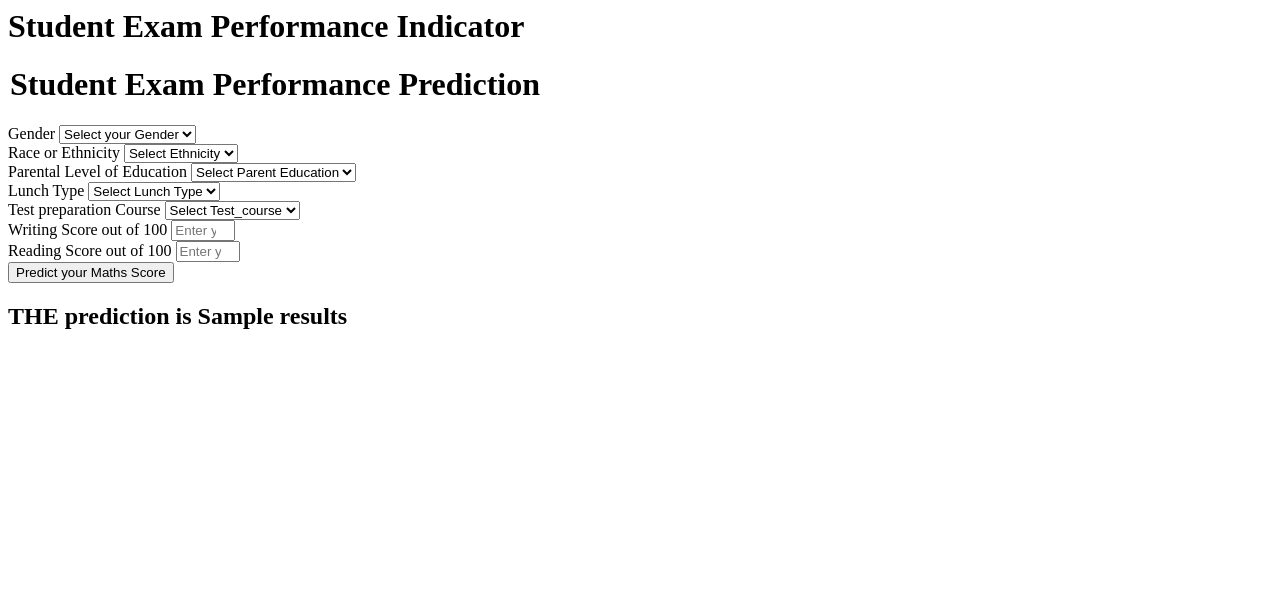
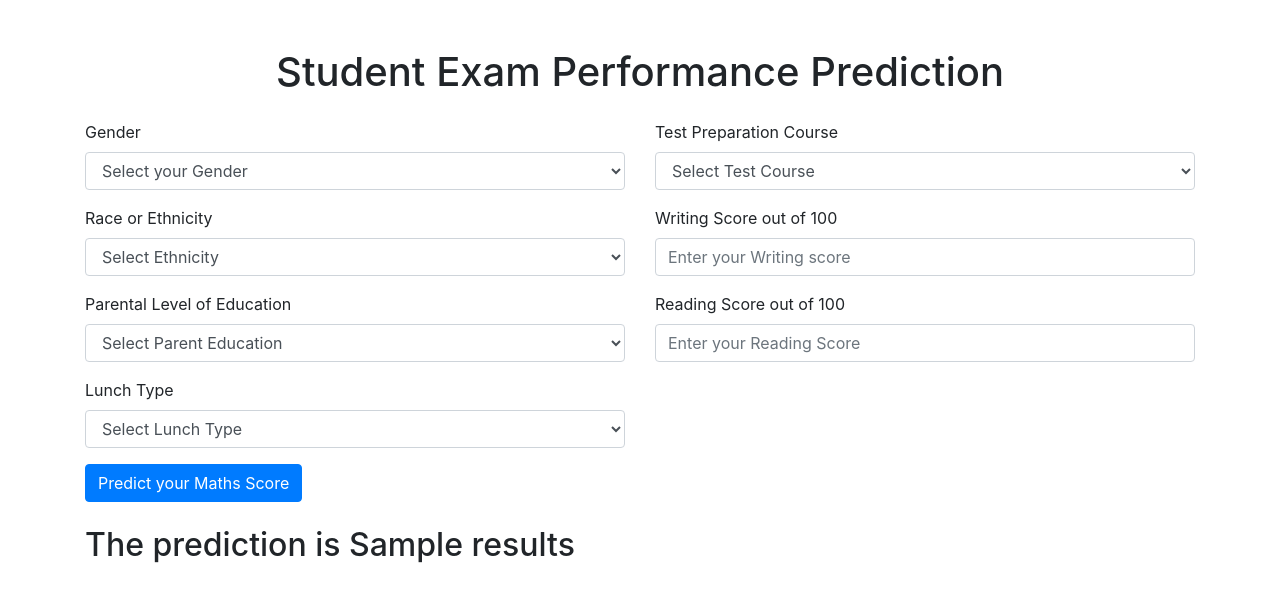
Before and after one commit to SwarnavaBanerjee24/student-performance-predictor, a Flask app: template templates/home.html in a window 1280 px wide. Shown: the top 602 px of the page. Run offline with Flask 3, Linux system fonts and the light colour scheme; the template is opened without the code that fills it: most values are stand-ins (such as "Sample title", 1, 10 or a date in 2020); some libraries are stand-ins or nearby versions.

Commit message:
Modified Templates

```diff
--- a/templates/home.html
+++ b/templates/home.html
@@ -1,111 +1,87 @@
-<html>
+<!DOCTYPE html>
+<html lang="en">
+<head>
+    <meta charset="UTF-8">
+    <title>Student Exam Performance Prediction</title>
+    <meta name="viewport" content="width=device-width, initial-scale=1">
+    <link rel="stylesheet" href="https://maxcdn.bootstrapcdn.com/bootstrap/4.5.2/css/bootstrap.min.css">
+</head>
 <body>
+    <div class="container mt-5">
         <div class="login">
-       <h1>Student Exam Performance Indicator</h1>
+            <form action="{{ url_for('predict_datapoint')}}" method="post">
+                <h1 class="text-center mb-4">Student Exam Performance Prediction</h1>
 
-       <form action="{{ url_for('predict_datapoint')}}" method="post">
-        <h1>
-            <legend>Student Exam Performance Prediction</legend>
-        </h1>
-        <div class="mb-3">
-            <label class="form-label">Gender</label>
-            <select class="form-control" name="gender" placeholder="Enter you Gender" required>
-                <option class="placeholder" selected disabled value="">Select your Gender</option>
-                <option value="male">
-                    Male
-                </option>
-                <option value="female">
-                    Female
-                </option>
+                <div class="row">
+                    <div class="col-md-6">
+                        <div class="form-group">
+                            <label for="gender">Gender</label>
+                            <select class="form-control" id="gender" name="gender" required>
+                                <option selected disabled value="">Select your Gender</option>
+                                <option value="male">Male</option>
+                                <option value="female">Female</option>
                             </select>
                         </div>
-        <div class="mb-3">
-            <label class="form-label">Race or Ethnicity</label>
-            <select class="form-control" name="ethnicity" placeholder="Enter you ethnicity" required>
-                <option class="placeholder" selected disabled value="">Select Ethnicity</option>
-                <option value="group A">
-                    Group A
-                </option>
-                <option value="group B">
-                    Group B
-                </option>
-                <option value="group C">
-                    Group C
-                </option>
-                <option value="group D">
-                    Group D
-                </option>
-                <option value="group E">
-                    Group E
-                </option>
+                        <div class="form-group">
+                            <label for="ethnicity">Race or Ethnicity</label>
+                            <select class="form-control" id="ethnicity" name="ethnicity" required>
+                                <option selected disabled value="">Select Ethnicity</option>
+                                <option value="group A">Group A</option>
+                                <option value="group B">Group B</option>
+                                <option value="group C">Group C</option>
+                                <option value="group D">Group D</option>
+                                <option value="group E">Group E</option>
                             </select>
                         </div>
-        <div class="mb-3">
-            <label class="form-label">Parental Level of Education</label>
-            <select class="form-control" name="parental_level_of_education"
-                placeholder="Enter you Parent Education" required>
-                <option class="placeholder" selected disabled value="">Select Parent Education</option>
-                <option value="associate's degree">
-                    associate's degree
-                </option>
-                <option value="bachelor's degree">
-                    bachelor's degree
-                </option>
-                <option value="high school">
-                    high school
-                </option>
-                <option value="master's degree">
-                    master's degree
-                </option>
-                <option value="some college">
-                    some college
-                </option>
-                <option value="some high school">
-                    some high school
-                </option>
+                        <div class="form-group">
+                            <label for="parental_education">Parental Level of Education</label>
+                            <select class="form-control" id="parental_education" name="parental_level_of_education" required>
+                                <option selected disabled value="">Select Parent Education</option>
+                                <option value="associate's degree">Associate's Degree</option>
+                                <option value="bachelor's degree">Bachelor's Degree</option>
+                                <option value="high school">High School</option>
+                                <option value="master's degree">Master's Degree</option>
+                                <option value="some college">Some College</option>
+                                <option value="some high school">Some High School</option>
                             </select>
                         </div>
-        <div class="mb-3">
-            <label class="form-label">Lunch Type</label>
-            <select class="form-control" name="lunch" placeholder="Enter you Lunch" required>
-                <option class="placeholder" selected disabled value="">Select Lunch Type</option>
-                <option value="free/reduced">
-                    free/reduced
-                </option>
-                <option value="standard">
-                    standard
-                </option>
+                        <div class="form-group">
+                            <label for="lunch">Lunch Type</label>
+                            <select class="form-control" id="lunch" name="lunch" required>
+                                <option selected disabled value="">Select Lunch Type</option>
+                                <option value="free/reduced">Free/Reduced</option>
+                                <option value="standard">Standard</option>
                             </select>
                         </div>
-        <div class="mb-3">
-            <label class="form-label">Test preparation Course</label>
-            <select class="form-control" name="test_preparation_course" placeholder="Enter you Course"
-                required>
-                <option class="placeholder" selected disabled value="">Select Test_course</option>
-                <option value="none">
-                    None
-                </option>
-                <option value="completed">
-                    Completed
-                </option>
+                    </div>
+                    <div class="col-md-6">
+                        <div class="form-group">
+                            <label for="test_preparation_course">Test Preparation Course</label>
+                            <select class="form-control" id="test_preparation_course" name="test_preparation_course" required>
+                                <option selected disabled value="">Select Test Course</option>
+                                <option value="none">None</option>
+                                <option value="completed">Completed</option>
                             </select>
                         </div>
-        <div class="mb-3">
-            <label class="form-label">Writing Score out of 100</label>
-            <input class="form-control" type="number" name="reading_score"
-                placeholder="Enter your Reading score" min='0' max='100' />
+                        <div class="form-group">
+                            <label for="writing_score">Writing Score out of 100</label>
+                            <input class="form-control" type="number" id="writing_score" name="writing_score" placeholder="Enter your Writing score" min="0" max="100" required>
                         </div>
-        <div class="mb-3">
-            <label class="form-label">Reading Score out of 100</label>
-            <input class="form-control" type="number" name="writing_score"
-                placeholder="Enter your Reading Score" min='0' max='100' />
+                        <div class="form-group">
+                            <label for="reading_score">Reading Score out of 100</label>
+                            <input class="form-control" type="number" id="reading_score" name="reading_score" placeholder="Enter your Reading Score" min="0" max="100" required>
                         </div>
-        <div class="mb-3">
-            <input class="btn btn-primary" type="submit" value="Predict your Maths Score" required />
                     </div>
+                </div>
+
+                <button type="submit" class="btn btn-primary">Predict your Maths Score</button>
             </form>
-    <h2>
-       THE  prediction is {{results}}
-    </h2>
-   <body>
+            <h2 class="mt-4">The prediction is {{ results }}</h2>
+        </div>
+    </div>
+
+    <script src="https://ajax.googleapis.com/ajax/libs/jquery/3.5.1/jquery.min.js"></script>
+    <script src="https://cdnjs.cloudflare.com/ajax/libs/popper.js/1.16.0/umd/popper.min.js"></script>
+    <script src="https://maxcdn.bootstrapcdn.com/bootstrap/4.5.2/js/bootstrap.min.js"></script>
+</body>
 </html>
```
Also changed, not shown: templates/index.html (+74 -1 lines). Lines whose indentation alone changed are shown as unchanged.
